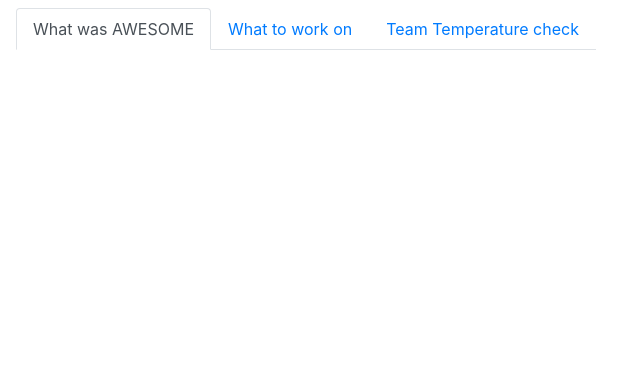
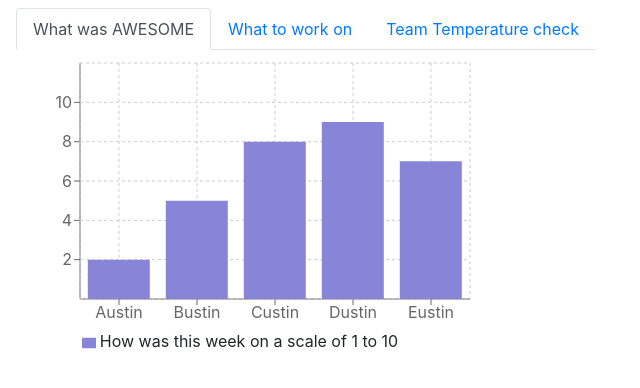
Before and after one commit to justintangjx/Team-Training_Check-in, a React (Create React App) app in the folder feedback-crm/: page /manager in a window 1280 px wide. Shown: the top 388 px of the page, without its empty margins (0-640 px from the left). Built offline with nearby package versions, Linux system fonts and the light colour scheme.

Commit message:
added team bar chart

```diff
--- a/feedback-crm/package.json
+++ b/feedback-crm/package.json
@@ -11,6 +11,7 @@
     "react-router": "^4.2.0",
     "react-router-dom": "^4.2.2",
     "react-scripts": "1.1.1",
+    "recharts": "^1.0.0-beta.10",
     "rmwc": "^1.4.1"
   },
   "scripts": {
--- a/feedback-crm/src/App.js
+++ b/feedback-crm/src/App.js
@@ -3,6 +3,7 @@ import "./App.css";
 import FeedbackBox from "./Components/feedbackBox/feedbackBox";
 import { BrowserRouter, Route } from "react-router-dom";
 import Navtabs from './Components/navtabs';
+import teamBarChart from './Components/teamTemp/teamTemp';
 
 class App extends Component {
   render() {
@@ -14,6 +15,7 @@ class App extends Component {
           <Navtabs />
           <Route exact path="/awesome" component={FeedbackBox} />
           <Route exact path="/toimprove" component ={FeedbackBox} />
+          <Route exact path="/manager" component = {teamBarChart} />
           <br />
         </div>
 
--- /dev/null
+++ b/feedback-crm/src/Components/teamTemp/teamTemp.js
@@ -0,0 +1,27 @@
+import React from 'react';
+import {BarChart, Bar, XAxis, YAxis, CartesianGrid, Tooltip, Legend} from "recharts";
+
+const teamData = [
+    {name: 'Austin', "How was this week on a scale of 1 to 10": 2},
+    {name: 'Bustin', "How was this week on a scale of 1 to 10": 5},
+    {name: 'Custin', "How was this week on a scale of 1 to 10": 8},
+    {name: 'Dustin', "How was this week on a scale of 1 to 10": 9},
+    {name: 'Eustin', "How was this week on a scale of 1 to 10": 7},
+];
+
+const teamBarChart = () => (
+    <div id="simple-bar-chart">
+        <BarChart width={500} height={300} data={teamData}
+            margin={{top: 5, right: 30, left: 20, bottom: 5}}>
+       <XAxis dataKey="name"/>
+       <YAxis ticks={[2, 4, 6, 8, 10]} type="number" />
+       <CartesianGrid strokeDasharray="3 3"/>
+       <Tooltip/>
+       <Legend />
+       <Bar dataKey="How was this week on a scale of 1 to 10" fill="#8884d8" />
+
+      </BarChart>
+    </div>
+);
+
+export default teamBarChart;
```
Also changed, not shown: 1 other file (tests, documents, lock files or other folders).
